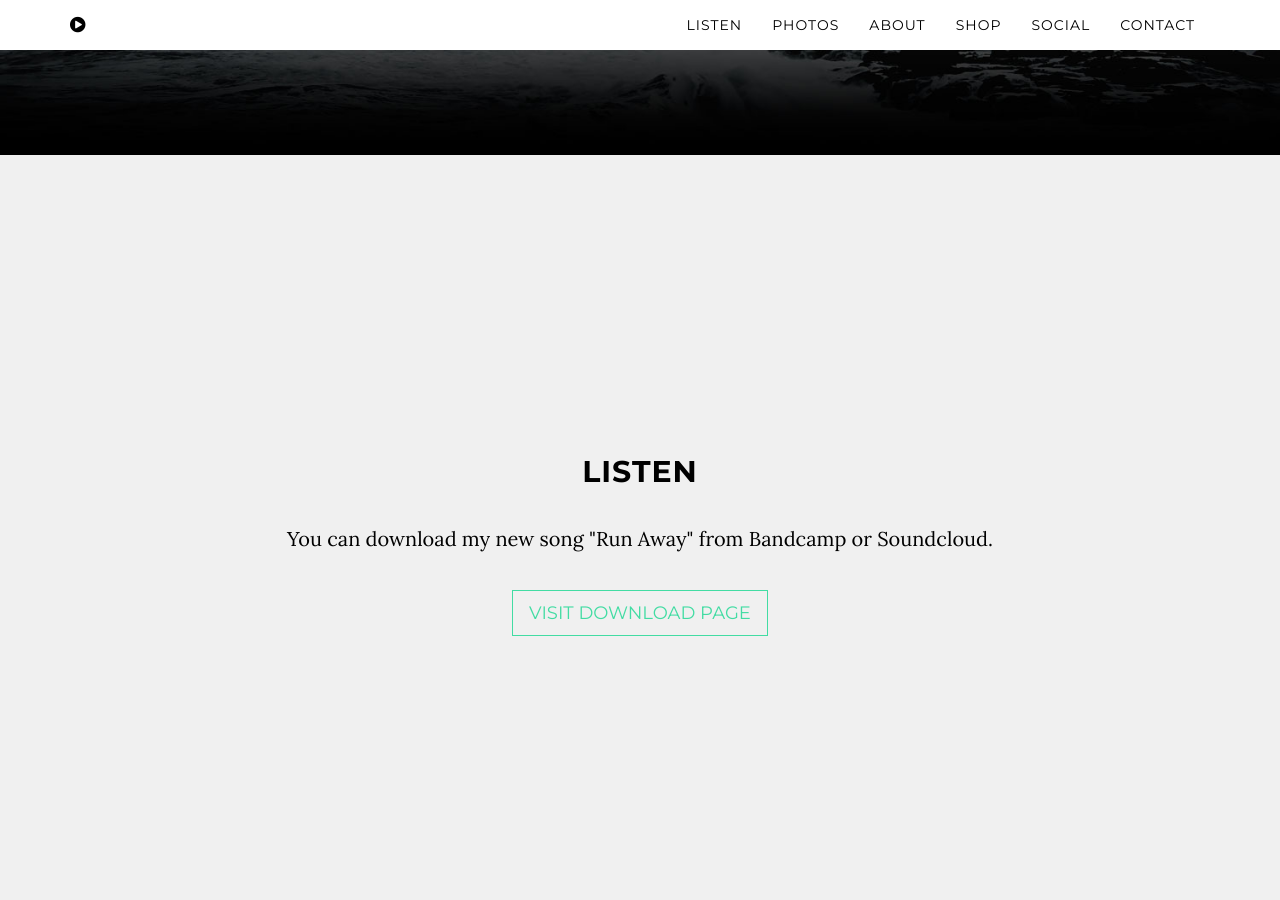
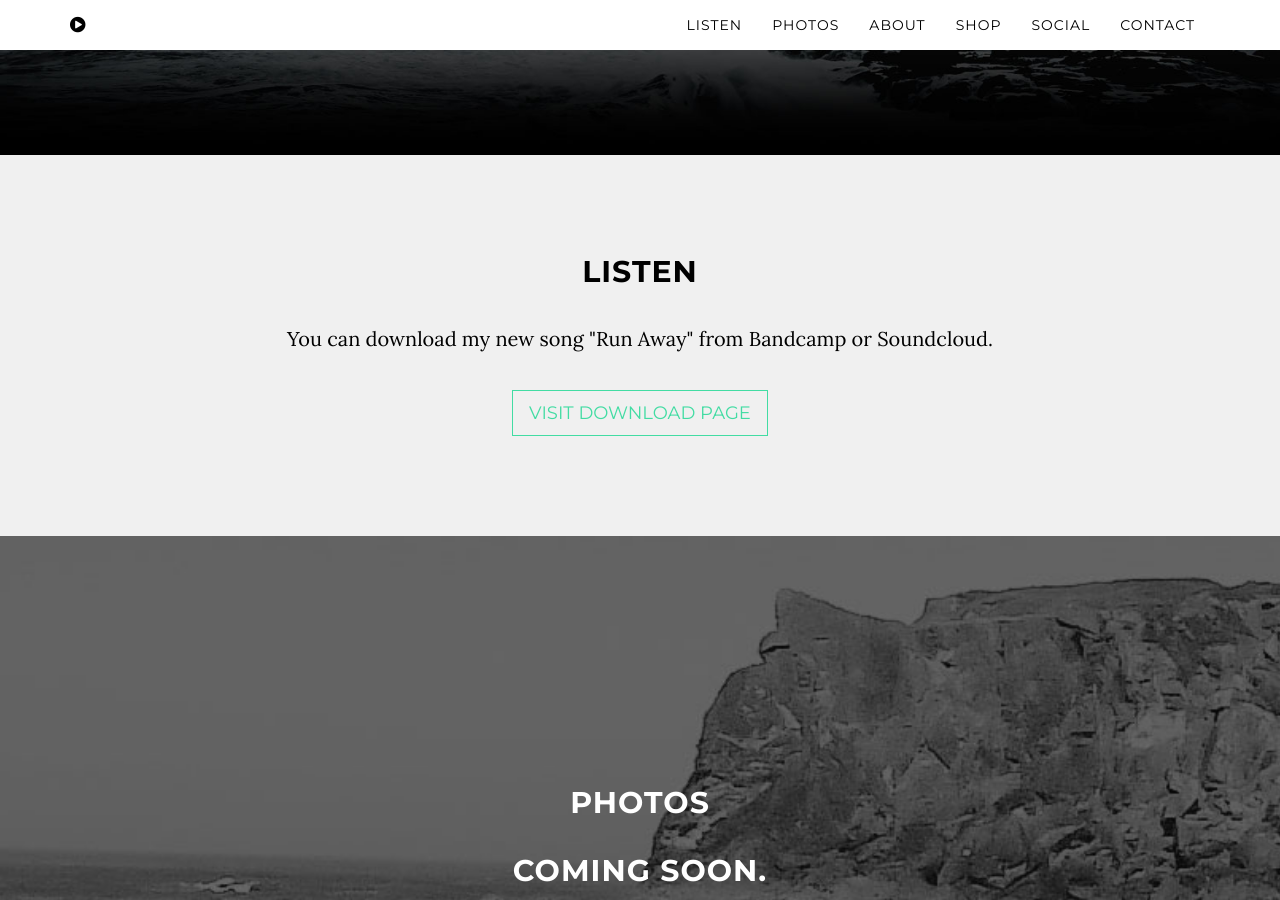
Before and after one commit to gianguitar/gsolo.github.io, a Jekyll site: the page built from index.html, in a window 1280 px wide and 900 px high, scrolled down 745 px. Built offline with Jekyll 4.4.1, drawn with Linux system fonts in a browser that asks for light colours.

Commit message:
Update grayscale.scss

```diff
--- a/_sass/grayscale/grayscale.scss
+++ b/_sass/grayscale/grayscale.scss
@@ -233,7 +233,7 @@ a {
 }
 
 .content-section {
-    padding-top: 350px;
+    padding-top: 300px;
 }
 
 .download-section {
@@ -256,11 +256,11 @@ a {
 
 @media(min-width:767px) {
     .content-section {
-        padding-top: 300px;
+        padding-top: 100px;
     }
 
     .download-section {
-        padding: 300px 0;
+        padding: 250px 0;
     }
 
     #map {
```
